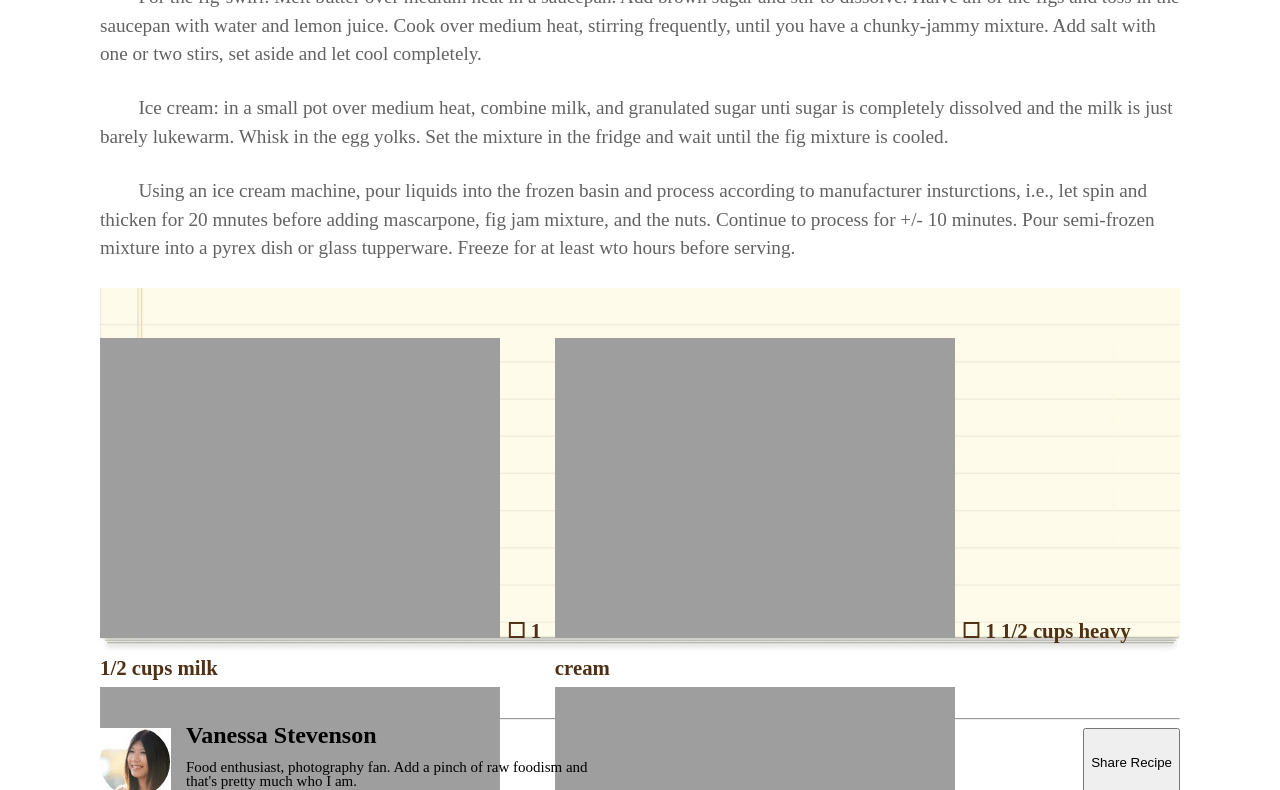
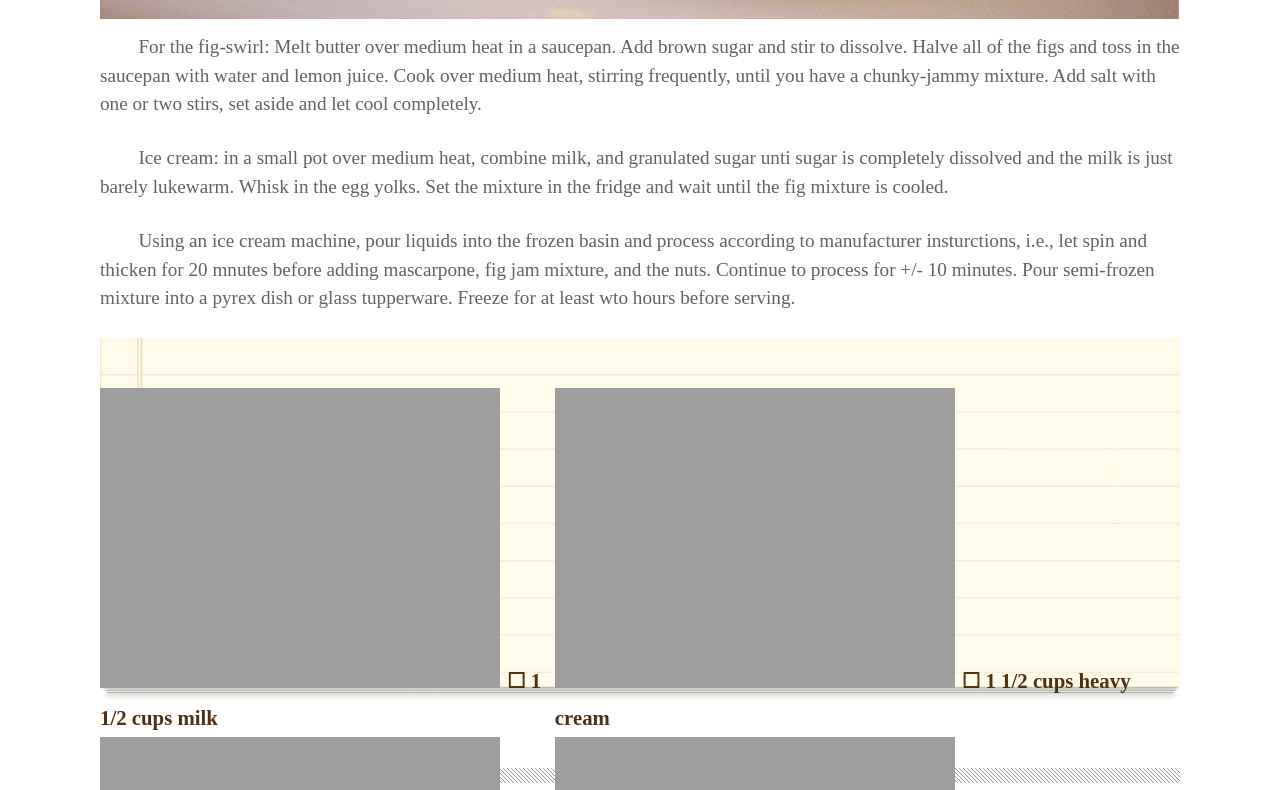
Before and after one commit to BenFrancka/chocolate-pizza, a plain HTML site: page index.html in a window 1280 px wide. Shown: the part 961-1751 px from the top of the page. Drawn offline with Linux system fonts and the light colour scheme.

Commit message:
displayed hr image

```diff
--- a/index.html
+++ b/index.html
@@ -42,7 +42,9 @@
             </div>
 
         </header>
-        <hr>
+        <div class= "hr-bottom">
+
+        </div>
     </section>
 
     <main>
@@ -93,7 +95,9 @@
                 </div>
             </ul>
         </div>
-        <hr>
+        <div class= "hr-bottom">
+
+        </div>
     </main>
     <section class= "bottom-section">
         <section class="author">
--- a/styles/style.css
+++ b/styles/style.css
@@ -11,6 +11,7 @@ body {
 header {
     display: flex;
     justify-content: space-between;
+    margin-bottom: 20px;
 }
 
 .left {
@@ -157,6 +158,10 @@ footer {
     margin-bottom: 10px;
 }
 
+main {
+    margin-top: 50px;
+}
+
 .main-image {
     margin-bottom: 10px;
 }
@@ -181,3 +186,13 @@ h4 {
     margin-bottom: 20px;
     color: darkgray;
 }
+
+.bottom-section {
+    margin-top: 20px;
+}
+
+.hr-bottom {
+    background-image: url("../assets/hr-img.png");
+    height: 15px;
+    width: 100%;
+}
```
